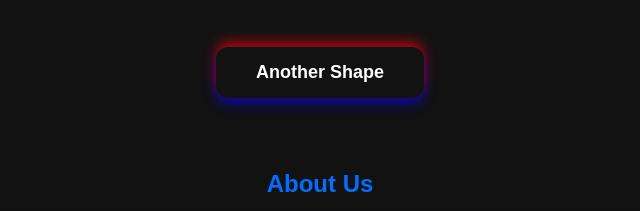
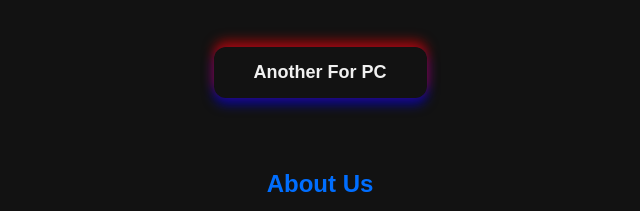
Before and after one commit to MG2009-pc/my-cv, a plain HTML site: page index.html in a window 1280 px wide. Shown: the part 322-533 px from the top of the page, 320-960 px from the left. Drawn offline with Linux system fonts and the light colour scheme.

Commit message:
Add files via upload

```diff
--- a/index.html
+++ b/index.html
@@ -119,6 +119,7 @@ header img {
     box-shadow:
     0 -6px 12px rgba(255, 0, 0, 0.6),   /* أحمر من فوق */
     0 6px 12px rgba(0, 0, 255, 0.6);    /* أزرق من تحت */
+    color: var(--text-color);
 }
 
 .cool-btn:hover {
@@ -144,7 +145,7 @@ header img {
     <br>
     <h2 style="color: rgb(0, 110, 255);">Web Developer</h2>
     <br>
-    <center><a href="index2.html"><button class="cool-btn">Another Shape</button></a></center>
+    <center><a href="index2.html"><button class="cool-btn">Another For PC</button></a></center>
 
 
   </header>
```
